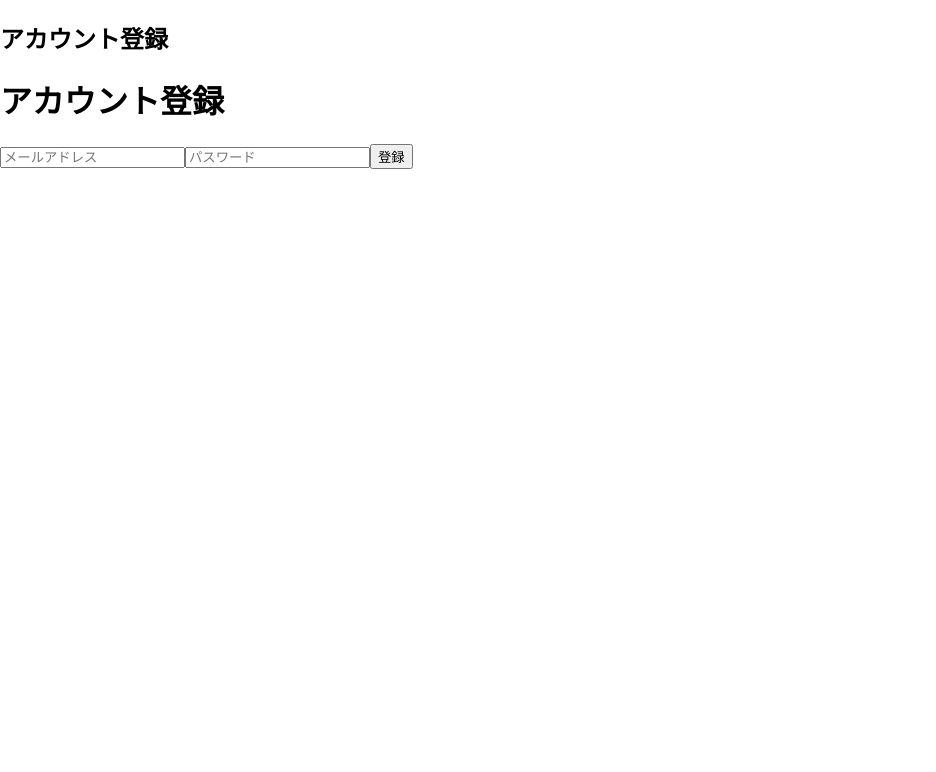
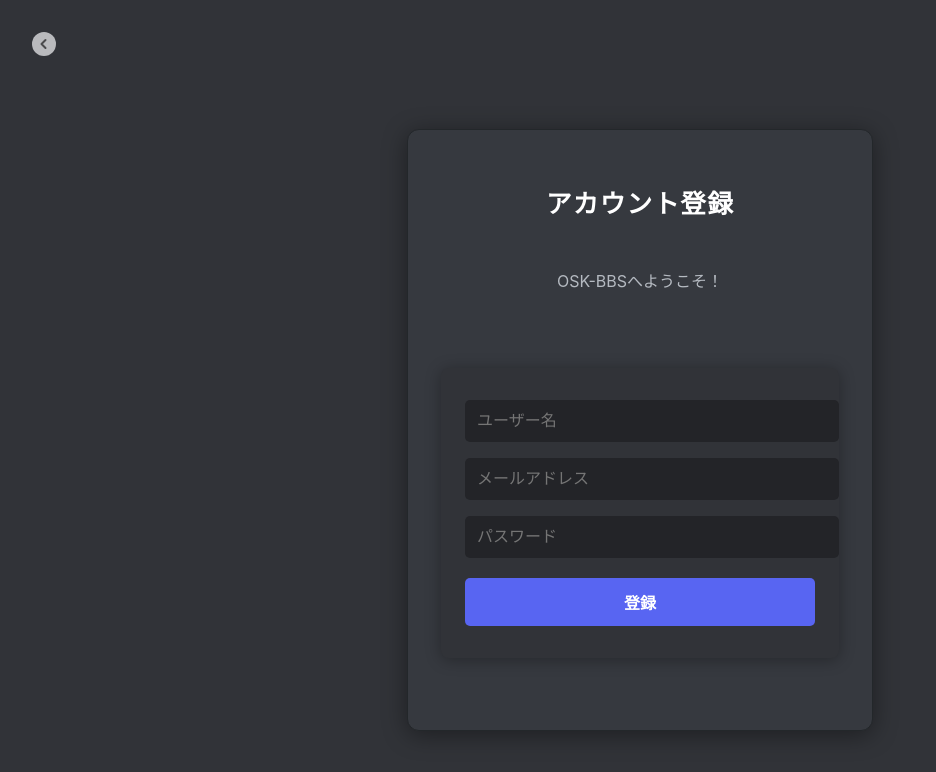
Before and after one commit to azubiwa/OSK-BBS-app, a Next.js app in the folder frontend/: page /signup in a window 1280 px wide. Shown: the top 772 px of the page, without its empty margins (0-936 px from the left). Built offline with nearby package versions, Linux system fonts and the light colour scheme.

Commit message:
Fix sign in/up styles and routing

```diff
--- /dev/null
+++ b/frontend/app/signin/page.css
@@ -0,0 +1,69 @@
+.signin-bg {
+  min-height: 100vh;
+  display: flex;
+  flex-direction: column;
+  justify-content: center;
+  align-items: center;
+  background: #313338;
+}
+
+.signin-card {
+  background: #36393f;
+  padding: 2rem;
+  border-radius: 12px;
+  box-shadow: 0 4px 24px rgba(0,0,0,0.3);
+  width: 100%;
+  max-width: 400px;
+  border: 1px solid #23272a;
+  display: flex;
+  flex-direction: column;
+  gap: 1.5rem;
+}
+
+.signin-title {
+  text-align: center;
+  font-size: 2rem;
+  font-weight: bold;
+  color: #fff;
+  margin-bottom: 1.5rem;
+  font-family: 'Segoe UI', 'Meiryo', sans-serif;
+}
+
+.signin-form {
+  display: flex;
+  flex-direction: column;
+  gap: 16px;
+}
+
+.signin-input {
+  width: 100%;
+  padding: 12px;
+  border-radius: 5px;
+  border: none;
+  background: #232428;
+  color: #fff;
+  font-size: 16px;
+  outline: none;
+  margin-bottom: 4px;
+}
+
+.signin-input:focus {
+  background: #2b2d31;
+}
+
+.signin-button {
+  width: 100%;
+  padding: 12px;
+  border-radius: 5px;
+  border: none;
+  background: #5865F2;
+  color: #fff;
+  font-weight: bold;
+  font-size: 16px;
+  cursor: pointer;
+  transition: background 0.2s;
+}
+
+.signin-button:hover {
+  background: #4752c4;
+}
--- /dev/null
+++ b/frontend/app/signup/page.css
@@ -0,0 +1,53 @@
+.signup-bg {
+  min-height: 100vh;
+  display: flex;
+  flex-direction: column;
+  justify-content: center;
+  align-items: center;
+  background: #313338;
+}
+
+.signup-card {
+  background: #36393f;
+  padding: 2rem;
+  border-radius: 0.75rem;
+  box-shadow: 0 4px 24px rgba(0,0,0,0.4);
+  width: 100%;
+  max-width: 400px;
+  border: 1px solid #23272a;
+  display: flex;
+  flex-direction: column;
+  gap: 1.5rem;
+}
+
+.signup-title {
+  text-align: center;
+  font-size: 2rem;
+  font-weight: bold;
+  letter-spacing: 0.05em;
+  color: #fff;
+  margin-bottom: 1.5rem;
+}
+
+.back-btn {
+  position: absolute;
+  top: 24px;
+  left: 24px;
+  background: none;
+  border: none;
+  padding: 0;
+  cursor: pointer;
+  border-radius: 50%;
+  box-shadow: none;
+  transition: background 0.2s;
+  width: 40px;
+  height: 40px;
+  display: flex;
+  align-items: center;
+  justify-content: center;
+  opacity: 0.7;
+}
+.back-btn:hover {
+  background: #e5e7eb;
+  opacity: 1;
+}
--- a/frontend/app/signup/page.tsx
+++ b/frontend/app/signup/page.tsx
@@ -1,13 +1,67 @@
+"use client";
 import SignupForm from "@/components/SignupForm";
+import "./page.css";
+import { useRouter } from "next/navigation";
 
 export default function SignupPage() {
+  const router = useRouter();
+
+  // 登録成功時の遷移処理
+  const handleSignupSuccess = () => {
+    router.push("/signin");
+  };
+
   return (
-    <div className="min-h-screen flex flex-col justify-center items-center bg-gray-50">
-      <div className="bg-white p-8 rounded shadow space-y-6 w-full max-w-md">
-        <h2 className="text-center text-2xl font-bold tracking-tight text-gray-900 mb-6">
+    <div className="signup-bg">
+      {/* 戻るボタン */}
+      <button
+        className="back-btn"
+        onClick={() => router.back()}
+        aria-label="戻る"
+        style={{
+          position: "absolute",
+          left: 24,
+          top: 24,
+          background: "none",
+          border: "none",
+          cursor: "pointer",
+        }}
+      >
+        <svg width="24" height="24" viewBox="0 0 24 24" fill="none">
+          <circle cx="12" cy="12" r="12" fill="#f3f4f6" />
+          <path
+            d="M13.5 8l-4 4 4 4"
+            stroke="#555"
+            strokeWidth="2"
+            strokeLinecap="round"
+            strokeLinejoin="round"
+          />
+        </svg>
+      </button>
+      <div className="signup-card" style={{ marginTop: 60 }}>
+        <h2
+          className="signup-title"
+          style={{
+            textAlign: "center",
+            color: "#fff",
+            fontWeight: "bold",
+            fontSize: "1.6rem",
+            marginBottom: "8px",
+          }}
+        >
           アカウント登録
         </h2>
-        <SignupForm />
+        <p
+          style={{
+            textAlign: "center",
+            color: "#b5bac1",
+            marginBottom: "12px",
+            fontSize: "1rem",
+          }}
+        >
+          OSK-BBSへようこそ！
+        </p>
+        <SignupForm onSuccess={handleSignupSuccess} />
       </div>
     </div>
   );
--- a/frontend/components/SignupForm.tsx
+++ b/frontend/components/SignupForm.tsx
@@ -1,25 +1,69 @@
 "use client";
 import { useState } from "react";
 
-export default function SignupForm() {
+type SignupFormProps = {
+  onSuccess?: () => void;
+};
+
+export default function SignupForm({ onSuccess }: SignupFormProps) {
+  const [username, setUsername] = useState("");
   const [email, setEmail] = useState("");
   const [password, setPassword] = useState("");
 
   const handleSubmit = async (e: React.FormEvent) => {
     e.preventDefault();
-    alert(`登録: ${email}`);
+    // ここでAPIにusernameも送信する
+    // await fetch(...);
+    if (onSuccess) onSuccess(); // 登録成功時に呼び出し
   };
 
   return (
-    <div>
-      <h1>アカウント登録</h1>
+    <div
+      style={{
+        background: "#313338",
+        borderRadius: "8px",
+        padding: "32px 24px",
+        maxWidth: "350px",
+        margin: "40px auto",
+        boxShadow: "0 2px 16px rgba(0,0,0,0.3)",
+      }}
+    >
       <form onSubmit={handleSubmit}>
+        <input
+          type="text"
+          placeholder="ユーザー名"
+          value={username}
+          onChange={e => setUsername(e.target.value)}
+          required
+          style={{
+            width: "100%",
+            padding: "12px",
+            marginBottom: "16px",
+            borderRadius: "5px",
+            border: "none",
+            background: "#232428",
+            color: "#fff",
+            fontSize: "16px",
+            outline: "none",
+          }}
+        />
         <input
           type="email"
           placeholder="メールアドレス"
           value={email}
           onChange={e => setEmail(e.target.value)}
           required
+          style={{
+            width: "100%",
+            padding: "12px",
+            marginBottom: "16px",
+            borderRadius: "5px",
+            border: "none",
+            background: "#232428",
+            color: "#fff",
+            fontSize: "16px",
+            outline: "none",
+          }}
         />
         <input
           type="password"
@@ -27,8 +71,35 @@ export default function SignupForm() {
           value={password}
           onChange={e => setPassword(e.target.value)}
           required
+          style={{
+            width: "100%",
+            padding: "12px",
+            marginBottom: "20px",
+            borderRadius: "5px",
+            border: "none",
+            background: "#232428",
+            color: "#fff",
+            fontSize: "16px",
+            outline: "none",
+          }}
         />
-        <button type="submit">登録</button>
+        <button
+          type="submit"
+          style={{
+            width: "100%",
+            padding: "12px",
+            borderRadius: "5px",
+            border: "none",
+            background: "#5865F2",
+            color: "#fff",
+            fontWeight: "bold",
+            fontSize: "16px",
+            cursor: "pointer",
+            transition: "background 0.2s",
+          }}
+        >
+          登録
+        </button>
       </form>
     </div>
   );
```
Also changed, not shown: frontend/app/signin/page.tsx (+4 -5 lines), frontend/components/SigninFornm.tsx (+33 -7 lines), 1 other file (tests, documents, lock files or other folders).
